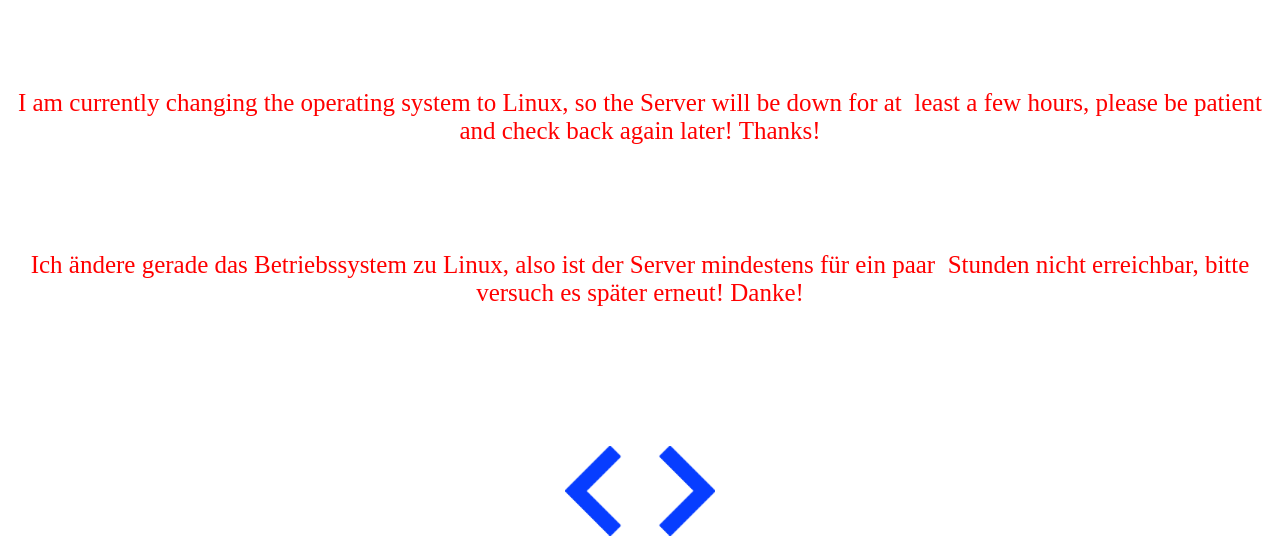
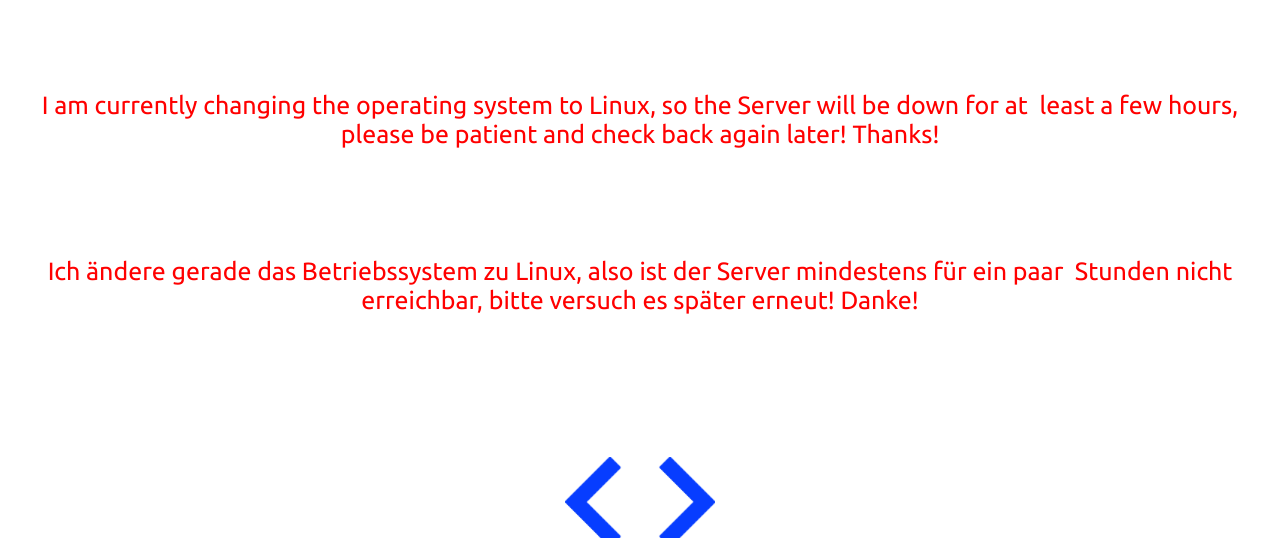
Before and after one commit to Sv443/GitHub.io-Page, a plain HTML site: page server_down.html in a window 1280 px wide. Shown: the top 538 px of the page. Drawn offline with Linux system fonts and the light colour scheme.

Commit message:
Update server_down.html

```diff
--- a/server_down.html
+++ b/server_down.html
@@ -1,10 +1,11 @@
 <html>
 <head>
+<link href="https://fonts.googleapis.com/css?family=Nunito|Ubuntu" rel="stylesheet">
 <link rel="icon" type="image/vnd.microsoft.icon" href="resources/favicons/snet5.ico">
 <link rel="shortcut icon" href="resources/favicons/snet5.ico" type="image/x-icon">
 <title>Server Temporarily unavailable</title>
 </head>
-<body><div style="color:red;font-size:25px;text-align:center;">
+<body><div style="color:red;font-size:25px;text-align:center;font-family:'Ubuntu', sans-serif;">
 <br><br>
 <p>I am currently changing the operating system to Linux, so the Server will be down for at&nbsp;
 least a few hours, please be patient and check back again later! Thanks!</p>
```
